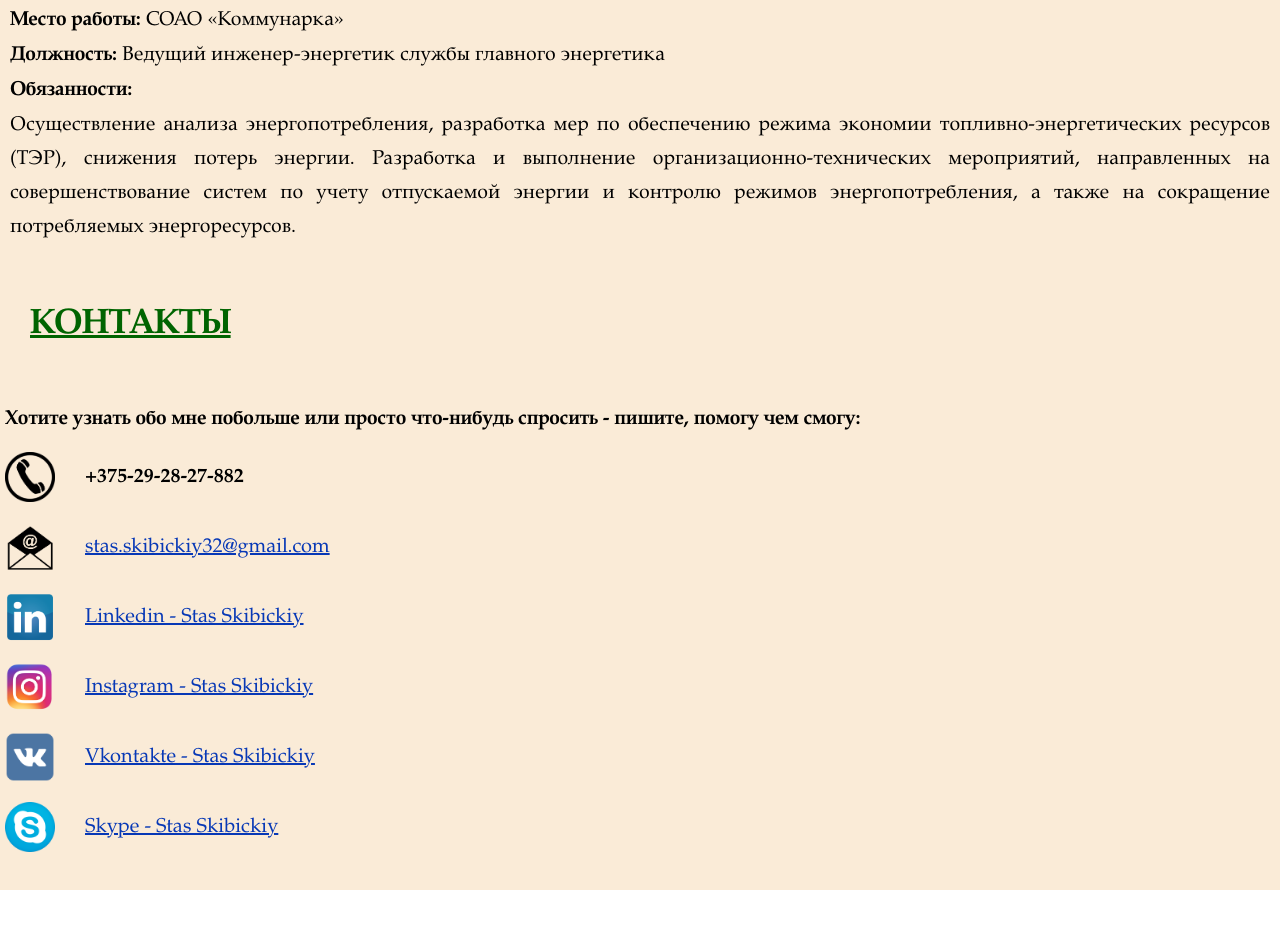
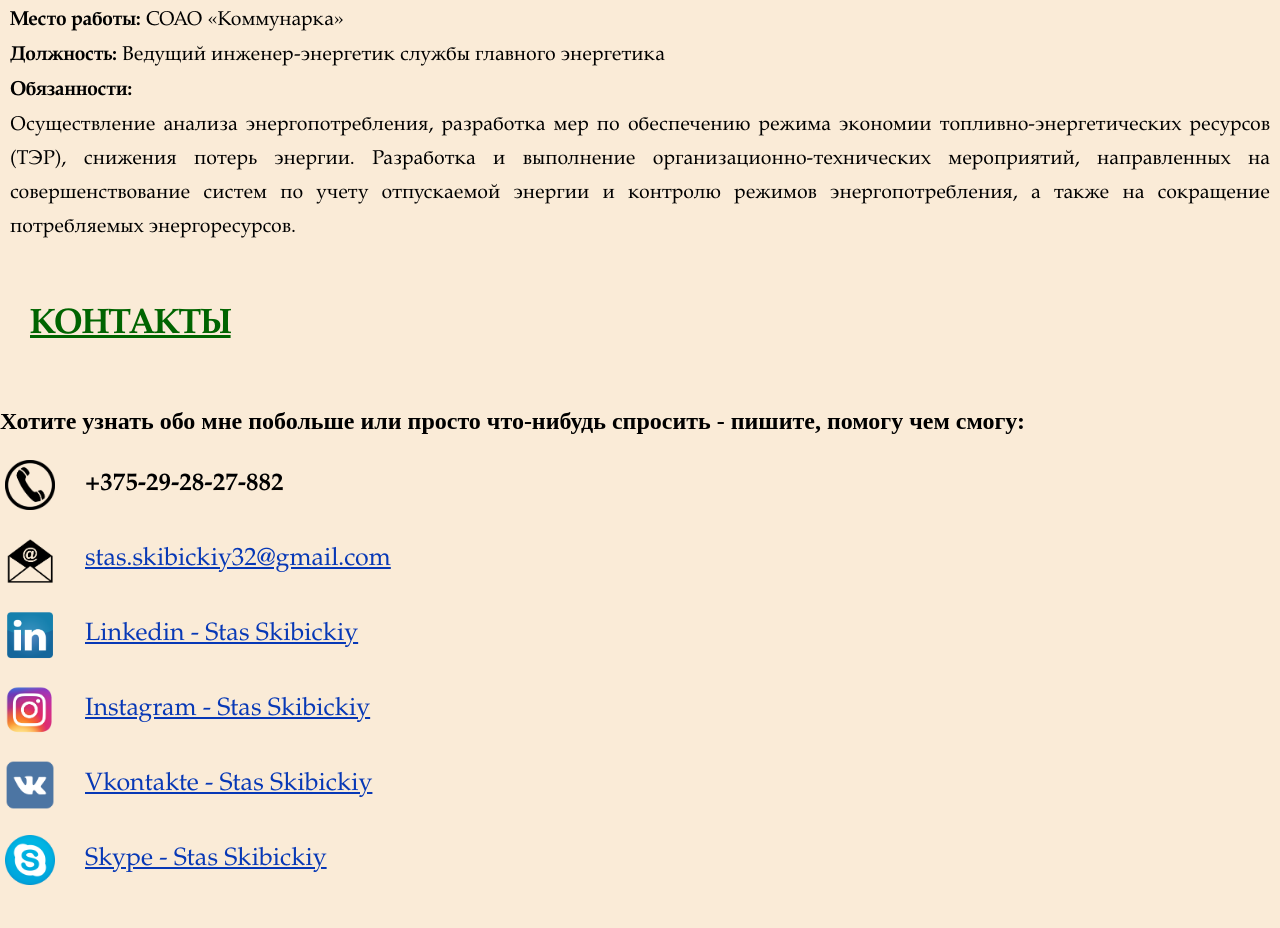
Before and after one commit to StasJanS/new_SITE_number2, a plain HTML site: page index.html in a window 1280 px wide. Shown: the part 4730-5658 px from the top of the page. Before the commit the page ends 5620 px from the top, so only its background shows below. Drawn offline with nearby package versions, Linux system fonts and the light colour scheme.

Commit message:
+ media new update file css 3

```diff
--- a/index.html
+++ b/index.html
@@ -182,10 +182,7 @@
     <div class="contact">
         <h1 id="cont">КОНТАКТЫ</h1>
         <br>
-                    <div><p class="tel"><strong>Хотите узнать обо мне побольше или просто что-нибудь спросить - пишите,
-                        помогу
-                        чем
-                        смогу:</strong></p>
+        <div><h2>Хотите узнать обо мне побольше или просто что-нибудь спросить - пишите, помогу чем смогу:</h2>
             <p class="tel"><img class="tel_foto" src="img/mob.png"
                                 alt=""><span><strong>+375-29-28-27-882</strong></span></p>
             <p class="tel"><img class="tel_foto" src="img/email.png" alt=""><a
--- a/stas.css
+++ b/stas.css
@@ -261,7 +261,7 @@ h1 {
     justify-content: flex-start;
     padding-left: 5px;
     font-family: "Book Antiqua";
-    font-size: 20px;
+    font-size: 25px;
 }
 a:link {
     color: #0738b6;
```
Lines whose indentation alone changed are shown as unchanged.
